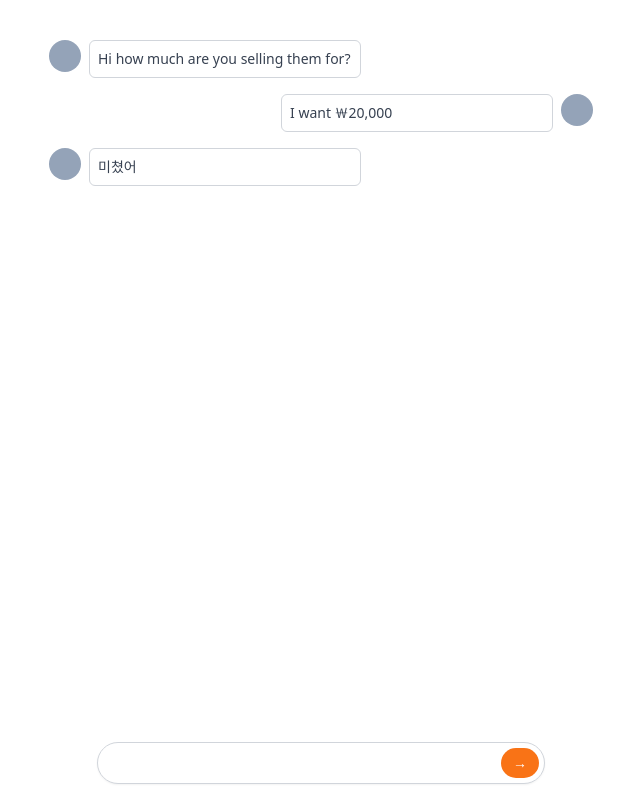
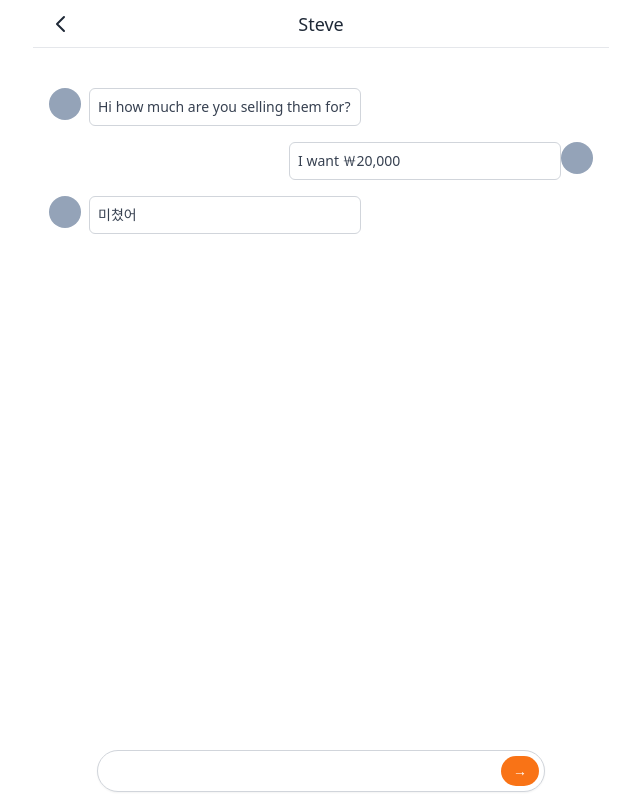
Before and after one commit to eenooy/carrot-market, a Next.js app: page /chats/1 in a window 1280 px wide. Shown: the whole page, without its empty margins (319-959 px from the left). Built offline with nearby package versions, Linux system fonts and the light colour scheme.

Commit message:
modify: chats페이지 컴포넌트화

```diff
--- a/pages/chats/[id].tsx
+++ b/pages/chats/[id].tsx
@@ -1,40 +1,29 @@
 import type { NextPage } from "next";
+import Layout from "../../components/layout";
+import Message from "../../components/message";
 
 const ChatDetail: NextPage = () => {
     return (
+        <Layout canGoBack title="Steve">
             <div className="py-10 pb-16 px-4 space-y-4">
-            <div className="flex items-start space-x-2">
-                <div className="w-8 h-8 rounded-full bg-slate-400" />
-                <div className="w-1/2 text-sm text-gray-700 p-2 border border-gray-300 rounded-md">
-                    <p>Hi how much are you selling them for?</p>
-                </div>
-            </div>
-            <div>
-                <div className="flex flex-row-reverse items-start space-x-2 space-x-reverse">
-                    <div className="w-8 h-8 rounded-full bg-slate-400" />
-                    <div className="w-1/2 text-sm text-gray-700 p-2 border border-gray-300 rounded-md">
-                        <p>I want ￦20,000</p>
-                    </div>
-                </div>
-            </div>
-            <div className="flex items-start space-x-2">
-                <div className="w-8 h-8 rounded-full bg-slate-400" />
-                <div className="w-1/2 text-sm text-gray-700 p-2 border border-gray-300 rounded-md">
-                    <p>미쳤어</p>
-                </div>
-            </div>
-            <div className="fixed w-full mx-auto max-w-md bottom-4 inset-x-0">
-                <div className="flex relative items-center">
-                    <input type="text" className="shadow-sm rounded-full w-full border-gray-300 focus:ring-orange-500 focus:outline-none pr-12 focus:border-orange-500" />
+                <Message message="Hi how much are you selling them for?" />
+                <Message message="I want ￦20,000" reversed />
+                <Message message="미쳤어" />
+                <form className="fixed py-2 bg-white  bottom-0 inset-x-0">
+                    <div className="flex relative max-w-md items-center  w-full mx-auto">
+                        <input
+                            type="text"
+                            className="shadow-sm rounded-full w-full border-gray-300 focus:ring-orange-500 focus:outline-none pr-12 focus:border-orange-500"
+                        />
                         <div className="absolute inset-y-0 flex py-1.5 pr-1.5 right-0">
-                        <button
-                            className="flex focus:ring-2 focus:ring-offset-2 focus:ring-orange-500 items-center bg-orange-500 rounded-full px-3 hover:bg-orange-600 text-sm cursor-pointer text-white">
+                            <button className="flex focus:ring-2 focus:ring-offset-2 focus:ring-orange-500 items-center bg-orange-500 rounded-full px-3 hover:bg-orange-600 text-sm text-white">
                                 &rarr;
                             </button>
                         </div>
                     </div>
+                </form>
             </div>
-        </div>
+        </Layout>
     );
 };
 
--- a/pages/chats/index.tsx
+++ b/pages/chats/index.tsx
@@ -1,4 +1,5 @@
 import type { NextPage } from "next";
+import Link from "next/link";
 import Layout from "../../components/layout";
 
 const Chats: NextPage = () => {
@@ -6,10 +7,8 @@
         <Layout hasTabBar title="채팅">
             <div className="divide-y-[1px] ">
                 {[1, 1, 1, 1, 1, 1, 1].map((_, i) => (
-                    <div
-                        key={i}
-                        className="flex px-4 cursor-pointer py-3 items-center space-x-3"
-                    >
+                    <Link href={`/chats/${i}`} key={i}>
+                        <a className="flex px-4 cursor-pointer py-3 items-center space-x-3">
                             <div className="w-12 h-12 rounded-full bg-slate-300" />
                             <div>
                                 <p className="text-gray-700">Steve Jebs</p>
@@ -17,7 +16,8 @@
                                     See you tomorrow in the corner at 2pm!
                                 </p>
                             </div>
-                    </div>
+                        </a>
+                    </Link>
                 ))}
             </div>
         </Layout>
```
Lines whose indentation alone changed are shown as unchanged.
